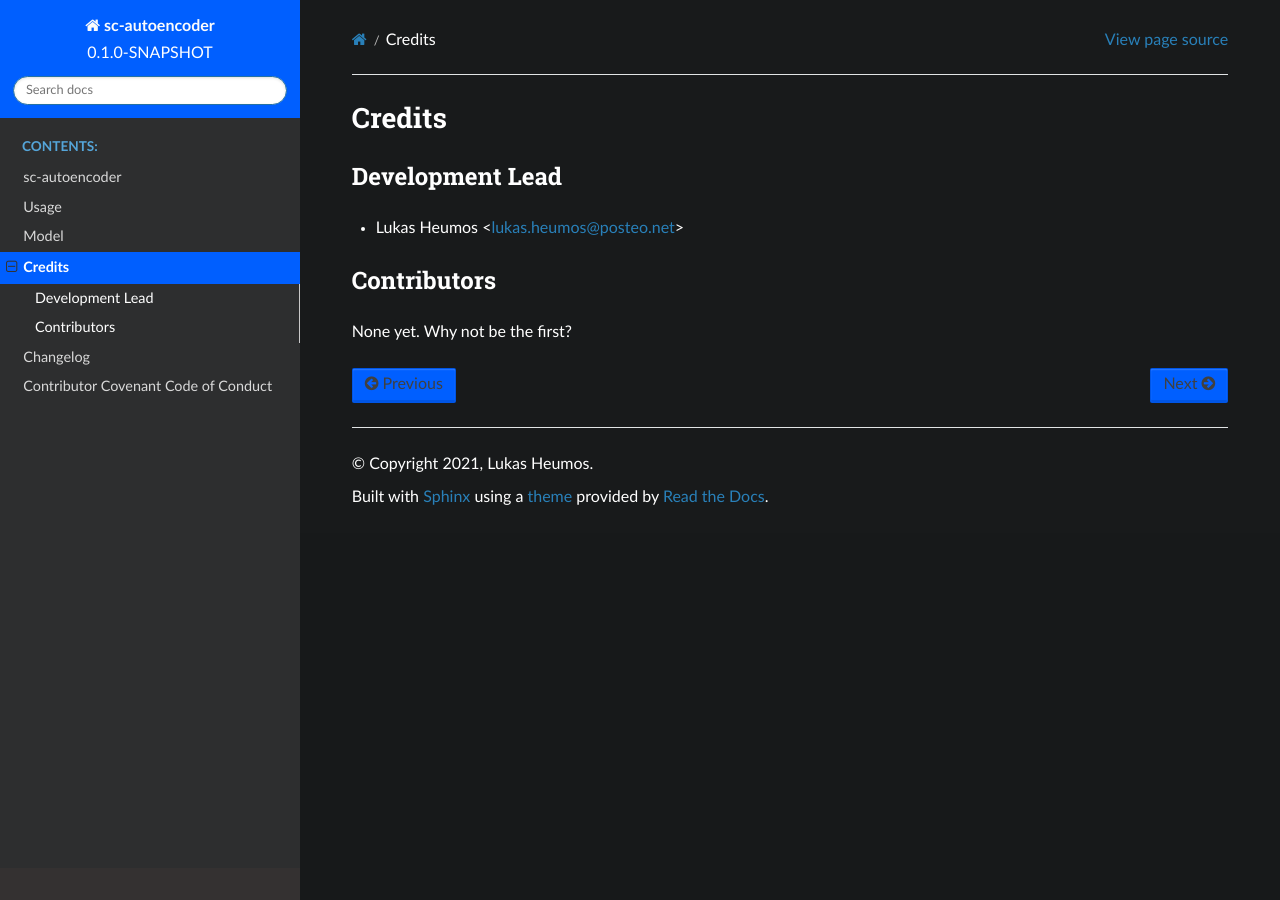
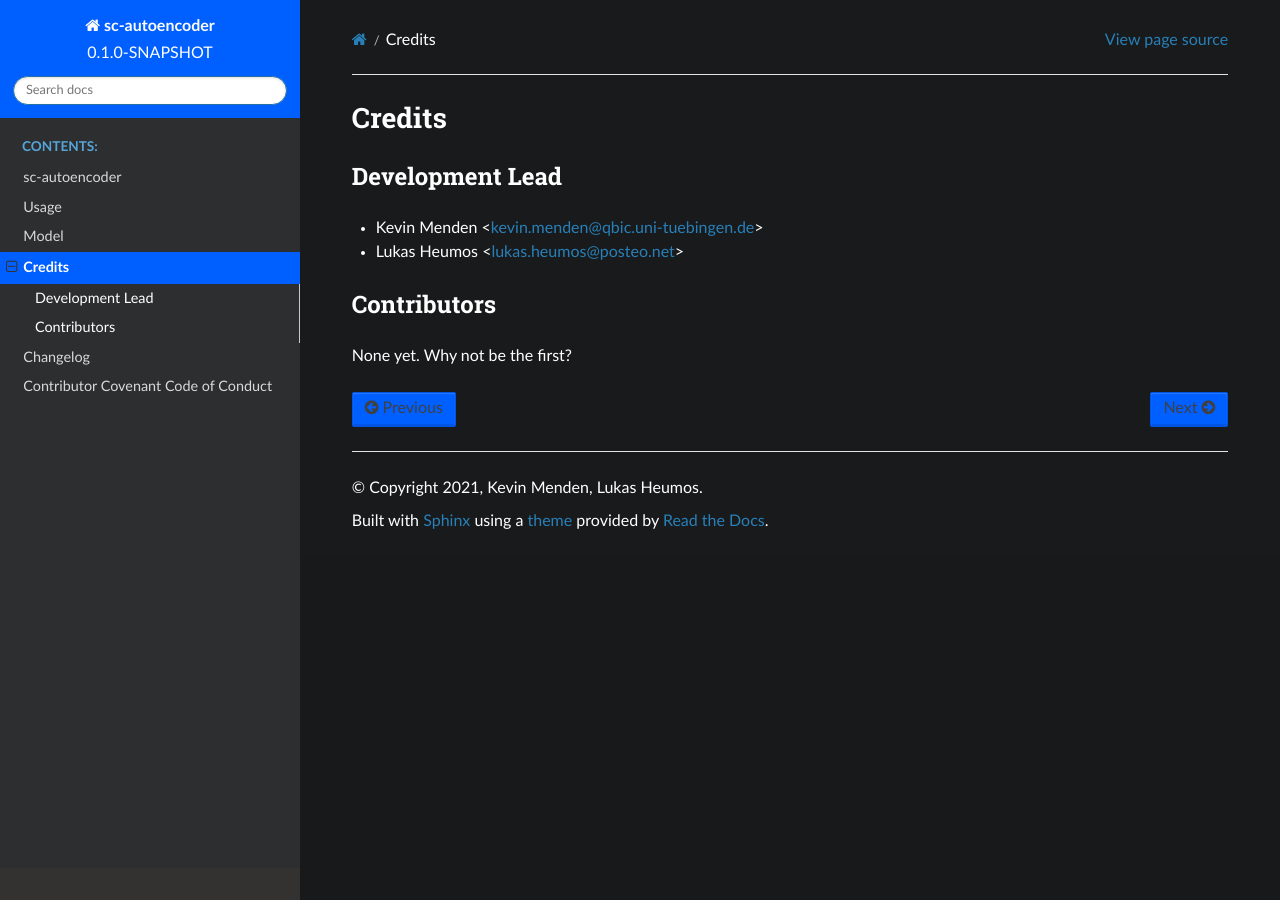
Before and after one commit to mlf-core/sc-autoencoder, a Sphinx documentation site: the page built from docs/authors.rst, in a window 1280 px wide. Built offline with Sphinx 7.4.7 and the Read the Docs theme 2.0.0, drawn with Linux system fonts in a browser that asks for light colours.

Commit message:
Apply suggestions from code review
Co-authored-by: Lukas Heumos <lukas.heumos@posteo.net>

```diff
--- a/docs/authors.rst
+++ b/docs/authors.rst
@@ -4,7 +4,7 @@ Credits
 
 Development Lead
 ----------------
-
+* Kevin Menden <kevin.menden@qbic.uni-tuebingen.de>
 * Lukas Heumos <lukas.heumos@posteo.net>
 
 Contributors
--- a/docs/conf.py
+++ b/docs/conf.py
@@ -45,7 +45,7 @@ master_doc = 'index'
 
 # General information about the project.
 project = 'sc-autoencoder'
-copyright = "2021, Lukas Heumos"
+copyright = "2021, Kevin Menden, Lukas Heumos"
 author = "Lukas Heumos"
 
 # The version info for the project you're documenting, acts as replacement
```
Also changed, not shown: 1 other file.
